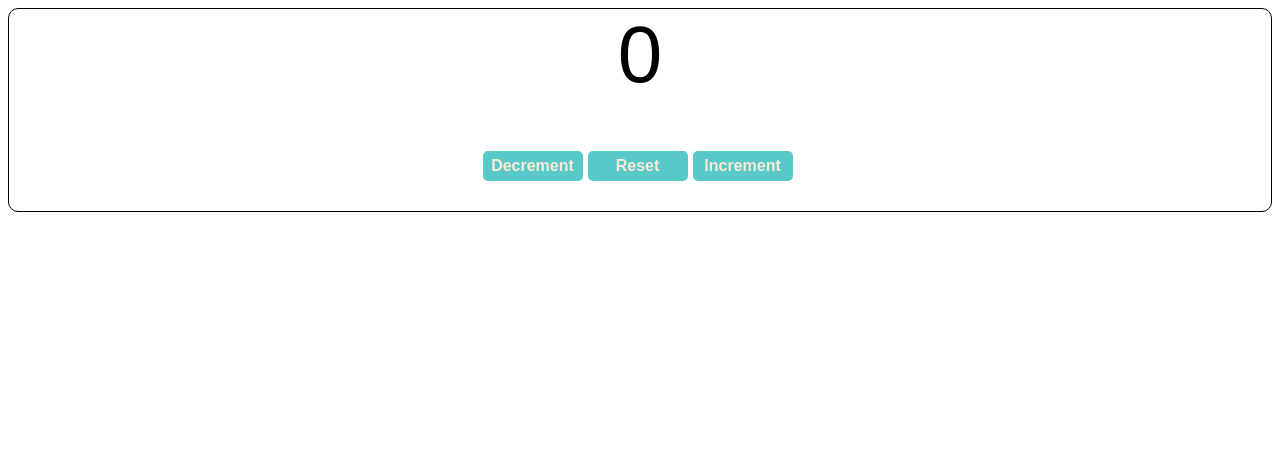
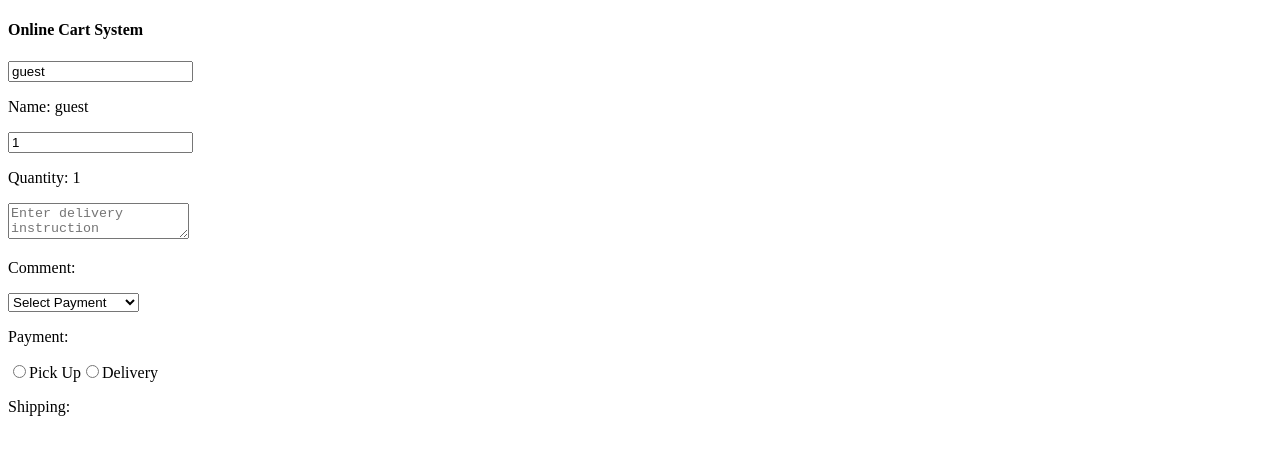
Before and after one commit to codeshrabon/Bro-Code-Use-of-React, a React (Vite) app in the folder Bro Code Expriment/my-expriment-project/: page / in a window 1280 px wide. Shown: the top 454 px of the page. Built offline with nearby package versions, Linux system fonts and the light colour scheme.

Commit message:
onChange event handler are like real time change using callback method of onChange

```diff
--- a/Bro Code Expriment/my-expriment-project/src/UseHooksApp.jsx
+++ b/Bro Code Expriment/my-expriment-project/src/UseHooksApp.jsx
@@ -6,18 +6,31 @@
                 useState() = A React hook that allows the creation of a stateful(value can change overtime) variable
                 and a setter function to update its values in the Virtual DOM.
                 [name, setName]
+
+                onChange() = this is an event handler method. this is used
+                primarily with from elements ex. <input> <testarea> <select> <radio>
+                trigger a function every time the value of the input changes.
+
  */
 
 
 import CounterComponent from "./UseOfHooks/CounterComponent"
 import MyComponent from "./UseOfHooks/MyComponent"
+import OnlineCartSystem from "./UseOfHooks/OnlineCartSystem"
 
 
 function UseHooksApp(){
 
     return(
         <>
-        <CounterComponent />
+
+        {/* this is use on onClick function to see the value changes in real time  */}
+        <OnlineCartSystem />
+
+        {/* we use hooks to implement in different section with out defining extra component  */}
+        {/* <CounterComponent /> */}
+
+        {/* here we show how we use hooks in different opinion */}
         {/* <MyComponent />  */}
         </>
     )
--- /dev/null
+++ b/Bro Code Expriment/my-expriment-project/src/UseOfHooks/OnlineCartSystem.jsx
@@ -0,0 +1,78 @@
+// using react hook useState(), the function onClick() method
+/* onChange() = this is an event handler method. this is used
+                primarily with from elements ex. <input> <testarea> <select> <radio>
+                trigger a function every time the value of the input changes.
+ */
+import React, {useState} from "react";
+
+
+function OnlineCartSystem(){
+    const [name, setName] = useState("guest");
+    const [quantity, setQuantity] = useState(1);
+    const [comment, setComment] = useState("");
+    const [payment, setPayment] = useState("");
+    const [shipping, setShipping] = useState("")
+
+
+    function handleNameChange (event) {
+        setName(event.target.value);
+    }
+
+    function handleQuantityChange(e){
+        setQuantity(e.target.value);
+    }
+
+    function handleCommentChange(e){
+        setComment(e.target.value);
+    }
+
+    function handlePaymentChange(e){
+        setPayment(e.target.value);
+    }
+
+    function handleSHippingChange(e){
+        setShipping(e.target.value);
+    }
+    return(
+        <>
+        <h4>Online Cart System</h4>
+        <input value={name} onChange={handleNameChange} type="text" />
+        <p>Name: {name}</p>
+
+        <input value={quantity} onChange={handleQuantityChange} type="number" />
+        <p>Quantity: {quantity > 0 ? quantity : !quantity}</p>
+
+        <textarea value={comment} onChange={handleCommentChange}
+        placeholder="Enter delivery instruction"></textarea>
+        <p>Comment: {comment}</p>
+
+        <select name="payment-options" id="payment-options"
+        value={payment} onChange={handlePaymentChange}>
+            <option value="">Select Payment</option>
+            <option value="Visa">Visa</option>
+            <option value="Master Card">Master Card</option>
+            <option value="American Express">American Express</option>
+        </select>
+        <p>Payment: {payment}</p>
+
+        <label>
+            <input type="radio" value= "Pick up"
+            checked={shipping ==="Pick up"} onChange={handleSHippingChange}/>
+
+            Pick Up
+        </label>
+
+        <label>
+            <input type="radio" value="Delivery"
+            checked={shipping === "Delivery"} onChange={handleSHippingChange}/>
+
+            Delivery
+        </label>
+        <p>Shipping: {shipping}</p>
+
+        </>
+    );
+
+}
+
+export default OnlineCartSystem
--- a/Bro Code Expriment/my-expriment-project/src/index.css
+++ b/Bro Code Expriment/my-expriment-project/src/index.css
@@ -122,6 +122,7 @@
   font-family: Arial, Helvetica, sans-serif;
   border: 1px solid ;
   border-radius: 10px;
+  background-color: bisque;
 
 }
 
@@ -129,6 +130,7 @@
   font-size: 5em;
   margin-top: 0;
   margin-bottom: 50px;
+  color: hsla(94, 84%, 40%, 0.66);
 }
 
 .counter-button{
```
